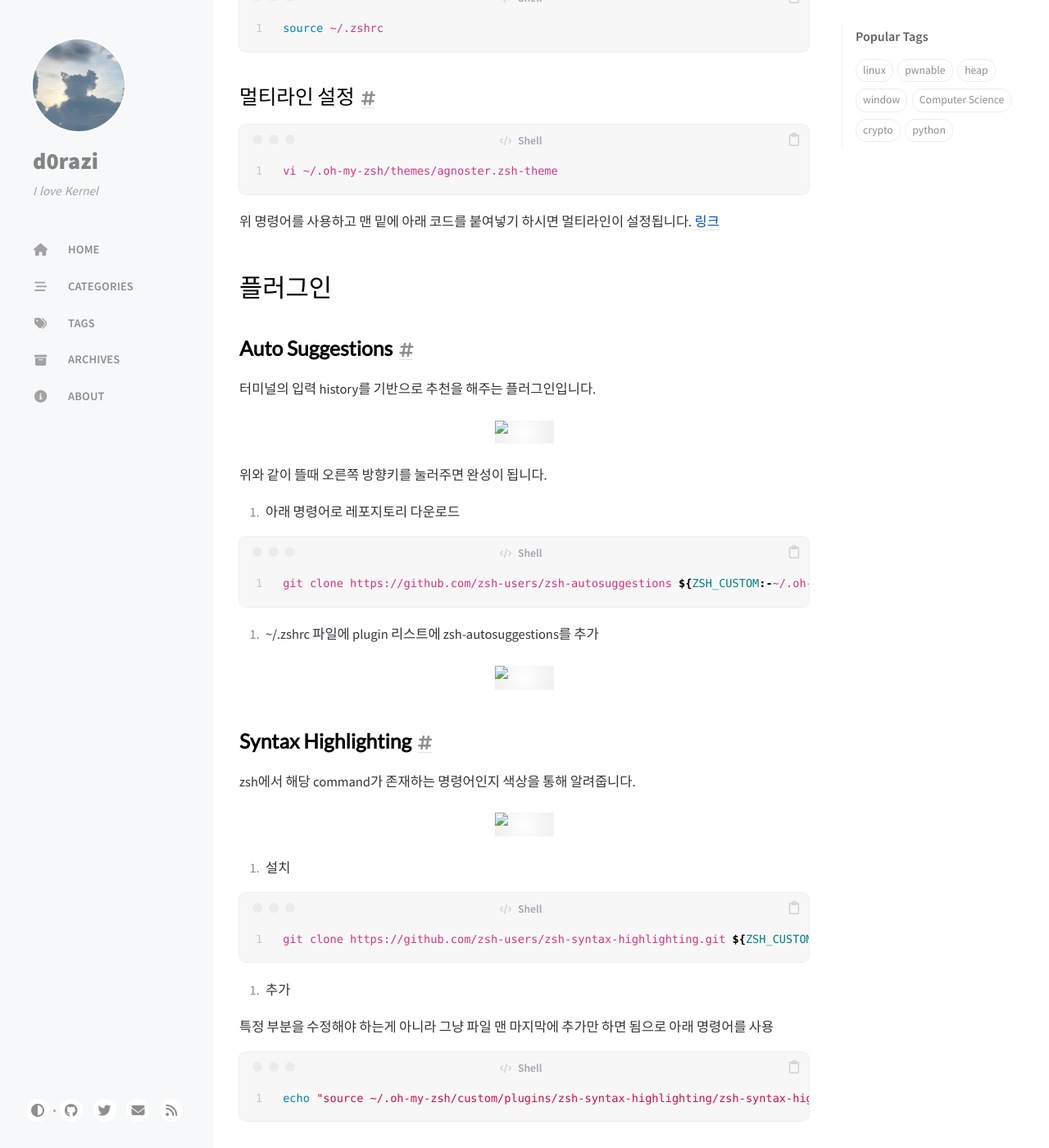
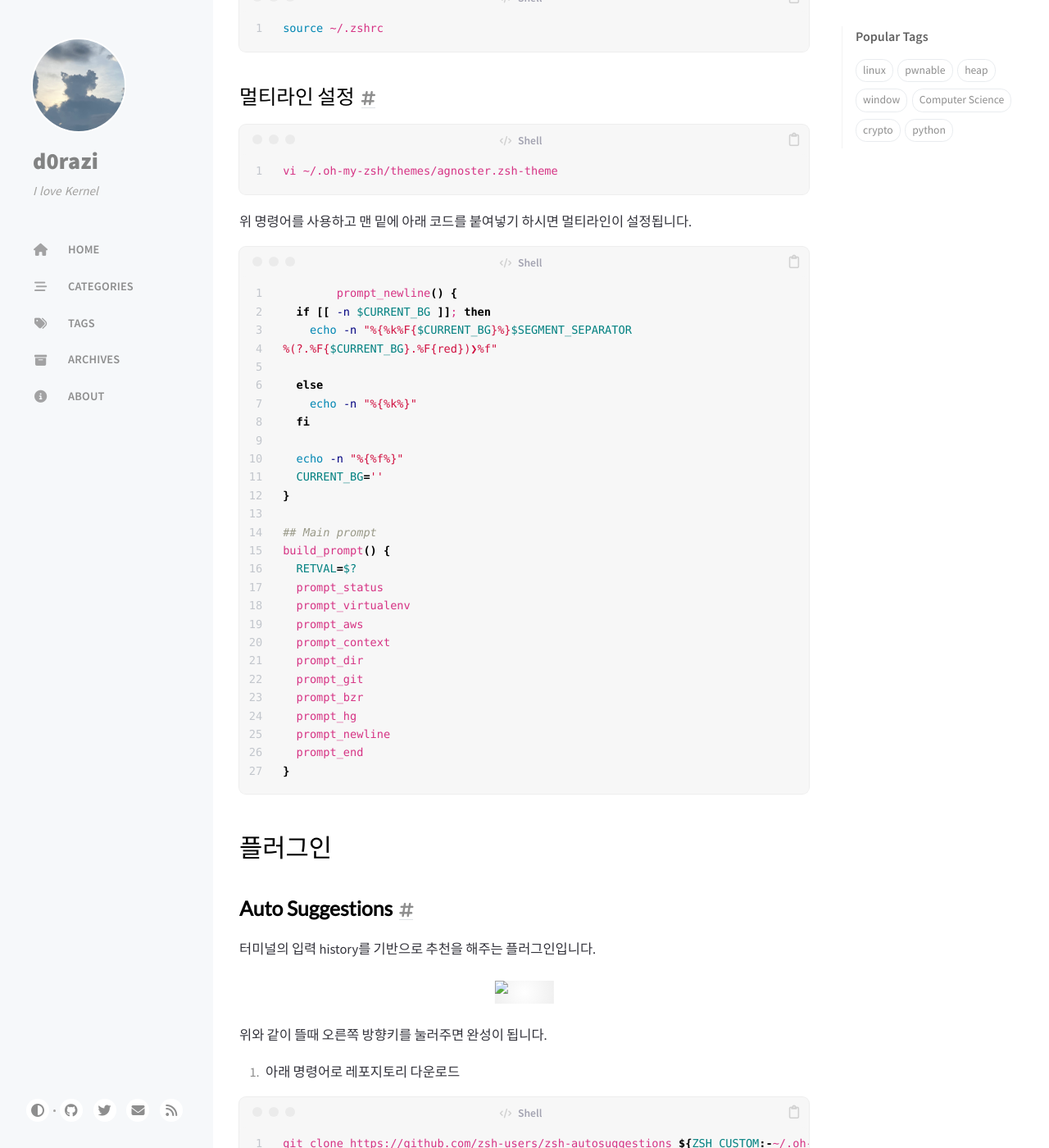
Before and after one commit to d0razi/d0razi.github.io, a Jekyll site: the page built from _posts/2023-07-31-omz-custom.md, in a window 1280 px wide and 1400 px high, scrolled down 1233 px. Shown: the whole window at 82% size. Built offline with Jekyll 4.4.1, drawn with Linux system fonts in a browser that asks for light colours; cached includes are drawn as plain includes; comment, search, counter and statistics services are not loaded.

Commit message:
edit post

````diff
--- a/_posts/2023-07-31-omz-custom.md
+++ b/_posts/2023-07-31-omz-custom.md
@@ -41,8 +41,37 @@ vi ~/.oh-my-zsh/themes/agnoster.zsh-theme
 ```
 
 위 명령어를 사용하고 맨 밑에 아래 코드를 붙여넣기 하시면 멀티라인이 설정됩니다.
-[링크](https://docs.google.com/document/d/1vXuXxNJFo1HOv3m4ujYJMEzex12hxe4fCC5CQb_6tD8/edit?usp=sharing)
+{% raw %}
+```bash
+	prompt_newline() {
+  if [[ -n $CURRENT_BG ]]; then
+    echo -n "%{%k%F{$CURRENT_BG}%}$SEGMENT_SEPARATOR
+%(?.%F{$CURRENT_BG}.%F{red})❯%f"
 
+  else
+    echo -n "%{%k%}"
+  fi
+
+  echo -n "%{%f%}"
+  CURRENT_BG=''
+}
+
+## Main prompt
+build_prompt() {
+  RETVAL=$?
+  prompt_status
+  prompt_virtualenv
+  prompt_aws
+  prompt_context
+  prompt_dir
+  prompt_git
+  prompt_bzr
+  prompt_hg
+  prompt_newline
+  prompt_end
+}
+```
+{% endraw %}
 # 플러그인
 
 ## **Auto Suggestions**
````
